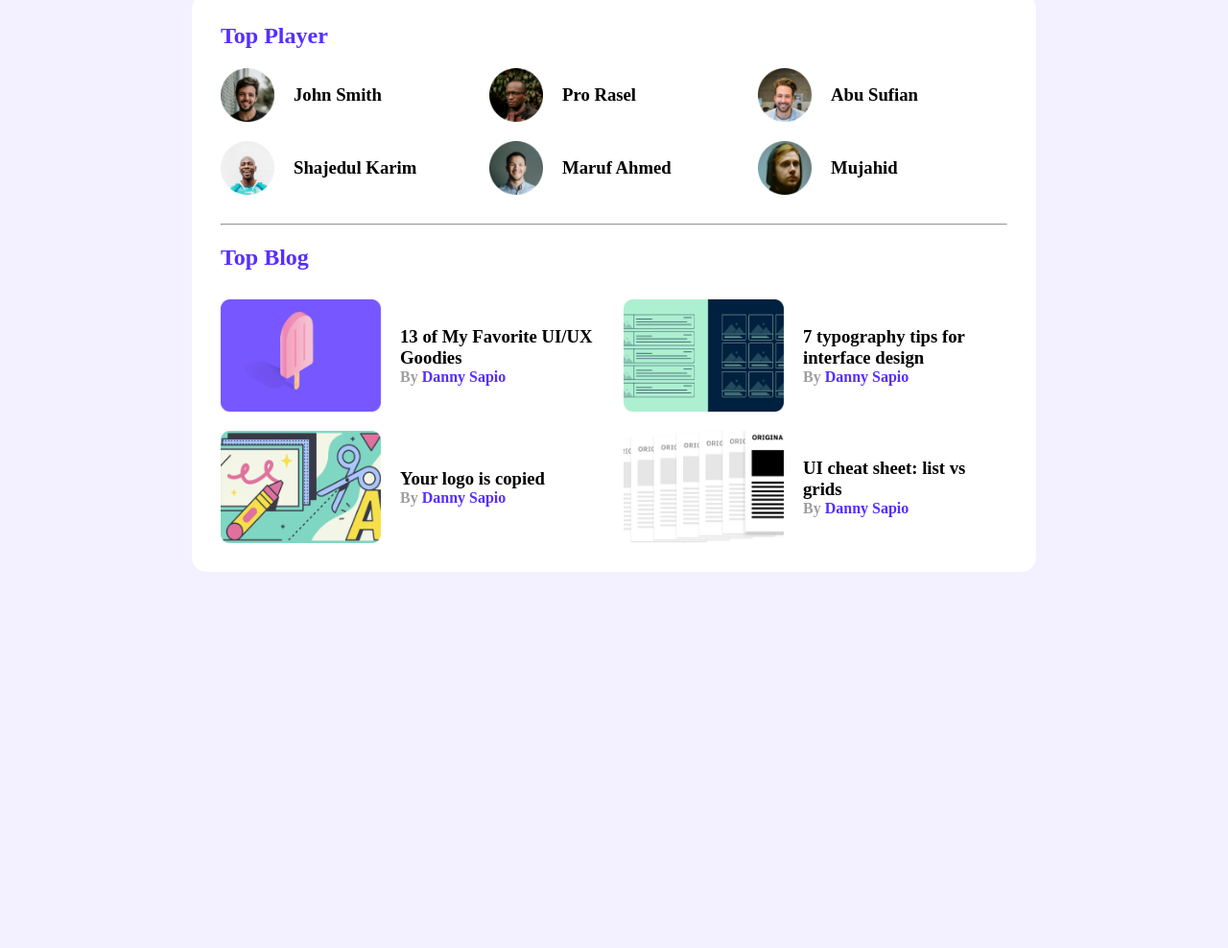
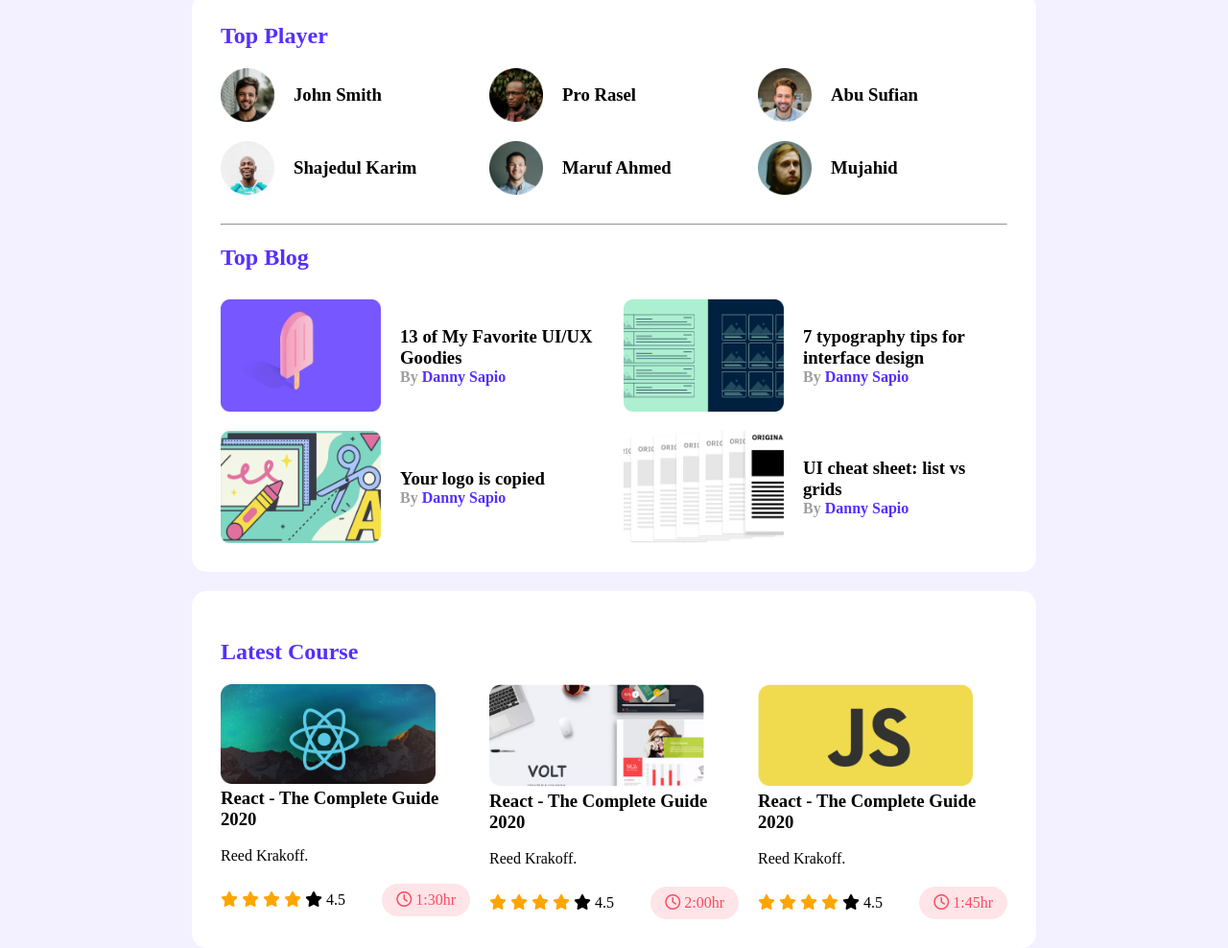
Before and after one commit to rashidul191/player-leader-borad, a plain HTML site: page index.html in a window 1280 px wide. Shown: the part 84-1072 px from the top of the page at 96% size. Before the commit the page ends 800 px from the top, so only its background shows below. Drawn offline with Linux system fonts and the light colour scheme.

Commit message:
latest course section done

```diff
--- a/index.html
+++ b/index.html
@@ -5,6 +5,12 @@
     <meta http-equiv="X-UA-Compatible" content="IE=edge" />
     <meta name="viewport" content="width=device-width, initial-scale=1.0" />
     <title>Player Leader Board</title>
+
+    <!-- Foot awesome kit link -->
+    <script
+      src="https://kit.fontawesome.com/9d2ee46b3e.js"
+      crossorigin="anonymous"
+    ></script>
     <link rel="stylesheet" href="style.css" />
   </head>
   <body>
@@ -119,5 +125,82 @@
       </section>
     </main>
     <!-- Main Section End -->
+
+    <!-- Latest Course Section Start -->
+    <section id="latest-course">
+      <div class="top-course">
+        <h1>Latest Course</h1>
+        <div class="box-course">
+          <div class="col-course">
+            <img src="images/courses/course-1.png" alt="" />
+            <h3>React - The Complete Guide 2020</h3>
+            <br />
+            <p>Reed Krakoff.</p>
+
+            <div class="duration-icon-info">
+              <div class="start-icons">
+                <span>
+                  <i class="fa-solid fa-star"></i>
+                  <i class="fa-solid fa-star"></i>
+                  <i class="fa-solid fa-star"></i>
+                  <i class="fa-solid fa-star"></i>
+                </span>
+                <i class="fa-solid fa-star"></i>
+                4.5
+              </div>
+              <div class="duration">
+                <i class="fa-regular fa-clock"></i>
+                1:30hr
+              </div>
+            </div>
+          </div>
+          <div class="col-course">
+            <img src="images/courses/course-2.png" alt="" />
+            <h3>React - The Complete Guide 2020</h3>
+            <br />
+            <p>Reed Krakoff.</p>
+            <div class="duration-icon-info">
+                <div class="start-icons">
+                  <span>
+                    <i class="fa-solid fa-star"></i>
+                    <i class="fa-solid fa-star"></i>
+                    <i class="fa-solid fa-star"></i>
+                    <i class="fa-solid fa-star"></i>
+                  </span>
+                  <i class="fa-solid fa-star"></i>
+                  4.5
+                </div>
+                <div class="duration">
+                  <i class="fa-regular fa-clock"></i>
+                  2:00hr
+                </div>
+              </div>
+          </div>
+          <div class="col-course">
+            <img src="images/courses/course-3.png" alt="" />
+            <h3>React - The Complete Guide 2020</h3>
+            <br />
+            <p>Reed Krakoff.</p>
+            <div class="duration-icon-info">
+                <div class="start-icons">
+                  <span>
+                    <i class="fa-solid fa-star"></i>
+                    <i class="fa-solid fa-star"></i>
+                    <i class="fa-solid fa-star"></i>
+                    <i class="fa-solid fa-star"></i>
+                  </span>
+                  <i class="fa-solid fa-star"></i>
+                  4.5
+                </div>
+                <div class="duration">
+                  <i class="fa-regular fa-clock"></i>
+                  1:45hr
+                </div>
+              </div>
+          </div>
+        </div>
+      </div>
+    </section>
+    <!-- Latest Course Section End -->
   </body>
 </html>
--- a/style.css
+++ b/style.css
@@ -95,3 +95,48 @@ hr {
 .blog-info span{
     color: #562eff;
 }
+
+#latest-course{
+    background-color: white;
+    margin: 0px 200px;
+    margin-top: 20px;
+    border-radius: 15px;
+    /* padding: 60px 30px 30px 30px; */
+    padding: 30px;
+    padding-top: 50px;
+}
+
+.top-course h1{
+    color: #562eff;
+
+}
+
+.box-course{
+    display: grid;
+    grid-template-columns: repeat(3, 1fr);
+    gap: 20px;
+    padding-top: 20px;
+}
+
+.col-course img{
+    width: 224px;
+    height: 104;
+}
+
+.duration-icon-info{
+    padding-top: 20px;
+    display: flex;
+    justify-content:space-between ;
+    align-items: center;
+}
+
+.start-icons span{
+    color: orange;
+}
+
+.duration{
+    background-color: #ffe4e8;
+    padding: 8px 15px;
+    border-radius: 20px;
+    color: #ff4a60;
+}
```
